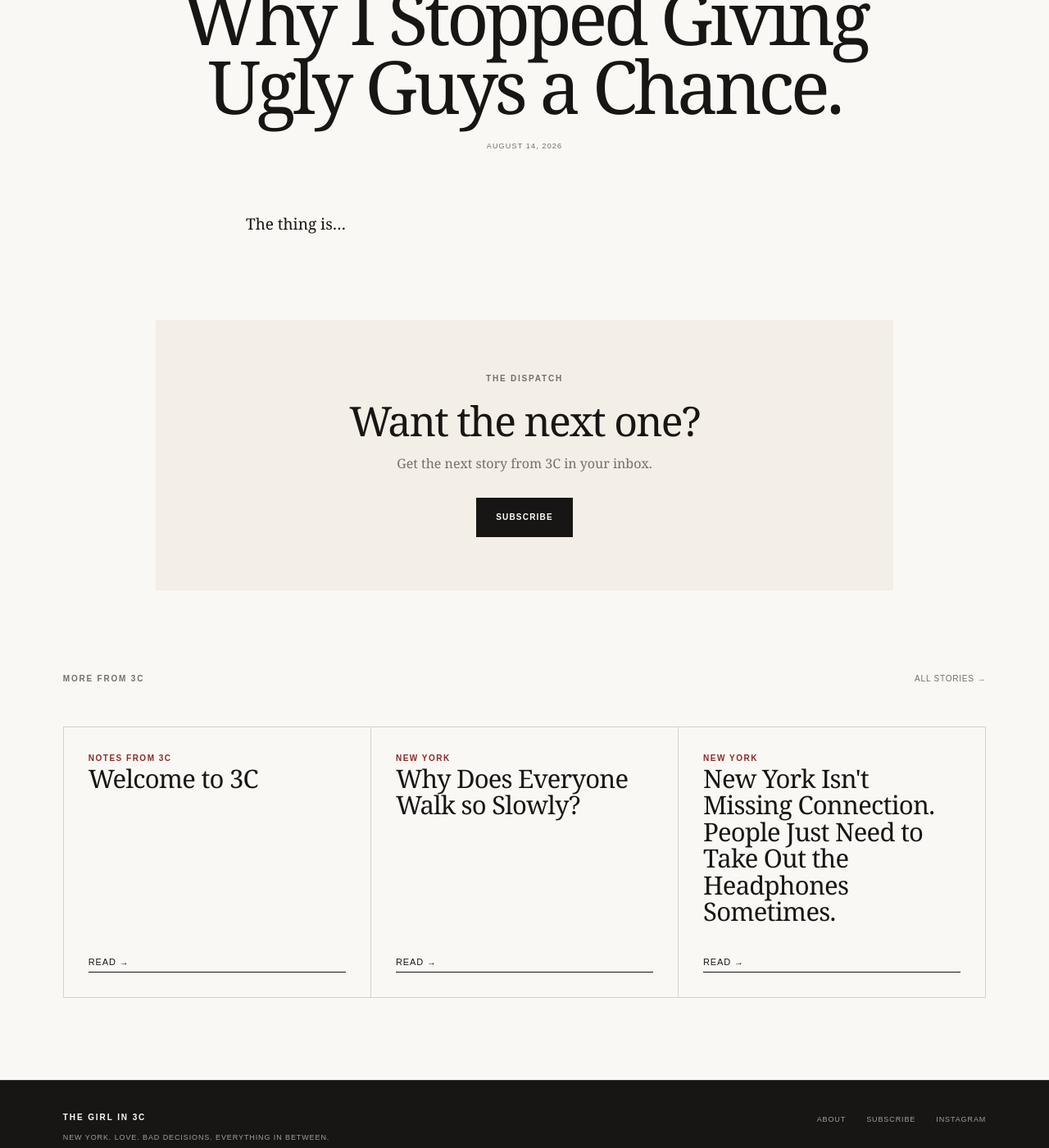
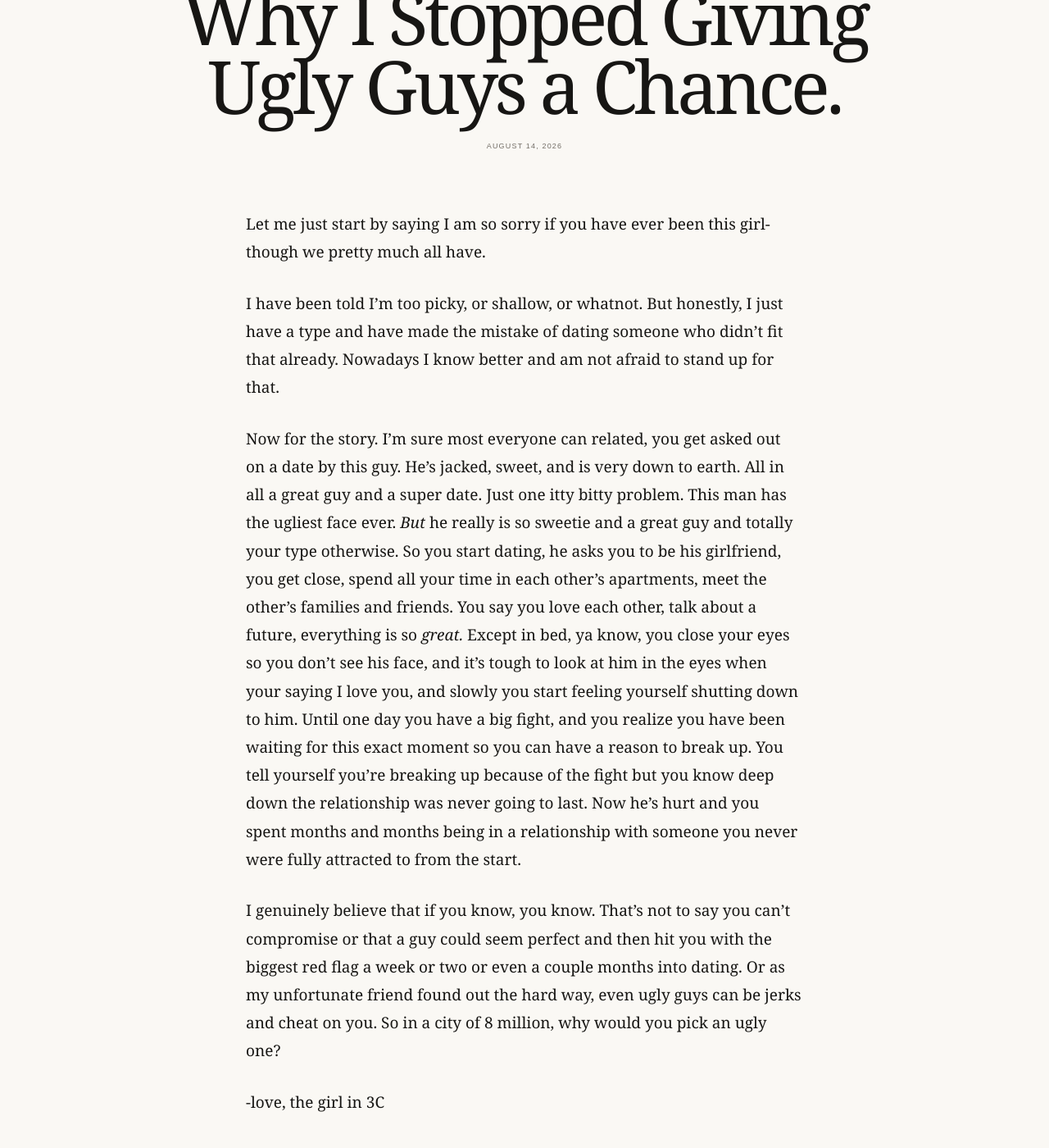
Before and after one commit to thegirlin3c/the-girl-in-3c, a Jekyll site: the page built from _posts/2026-08-14-why-i-stopped-giving-ugly-guys-a-chance.md, in a window 1280 px wide and 1400 px high, scrolled down 258 px. Shown: the whole window at 82% size. Built offline with Jekyll 4.4.1, drawn with Linux system fonts in a browser that asks for light colours.

Commit message:
Update 2026-08-14-why-i-stopped-giving-ugly-guys-a-chance.md

```diff
--- a/_posts/2026-08-14-why-i-stopped-giving-ugly-guys-a-chance.md
+++ b/_posts/2026-08-14-why-i-stopped-giving-ugly-guys-a-chance.md
@@ -3,7 +3,15 @@ layout: post
 title: "Why I Stopped Giving Ugly Guys a Chance."
 date: 2026-08-14
 category: "Dating"
-description: ""
+description: "A wake-up call for every girl who thought she could 'fix' him, settled in a relationship, or dating a guy way below her league."
 ---
 
-The thing is...
+Let me just start by saying I am so sorry if you have ever been this girl- though we pretty much all have.
+
+I have been told I'm too picky, or shallow, or whatnot. But honestly, I just have a type and have made the mistake of dating someone who didn't fit that already. Nowadays I know better and am not afraid to stand up for that.
+
+Now for the story. I'm sure most everyone can related, you get asked out on a date by this guy. He's jacked, sweet, and is very down to earth. All in all a great guy and a super date. Just one itty bitty problem. This man has the ugliest face ever. *But* he really is so sweetie and a great guy and totally your type otherwise. So you start dating, he asks you to be his girlfriend, you get close, spend all your time in each other's apartments, meet the other's families and friends. You say you love each other, talk about a future, everything is so *great.* Except in bed, ya know, you close your eyes so you don't see his face, and it's tough to look at him in the eyes when your saying I love you, and slowly you start feeling yourself shutting down to him. Until one day you have a big fight, and you realize you have been waiting for this exact moment so you can have a reason to break up. You tell yourself you're breaking up because of the fight but you know deep down the relationship was never going to last. Now he's hurt and you spent months and months being in a relationship with someone you never were fully attracted to from the start.
+
+I genuinely believe that if you know, you know. That's not to say you can't compromise or that a guy could seem perfect and then hit you with the biggest red flag a week or two or even a couple months into dating. Or as my unfortunate friend found out the hard way, even ugly guys can be jerks and cheat on you. So in a city of 8 million, why would you pick an ugly one?
+
+-love, the girl in 3C
```
